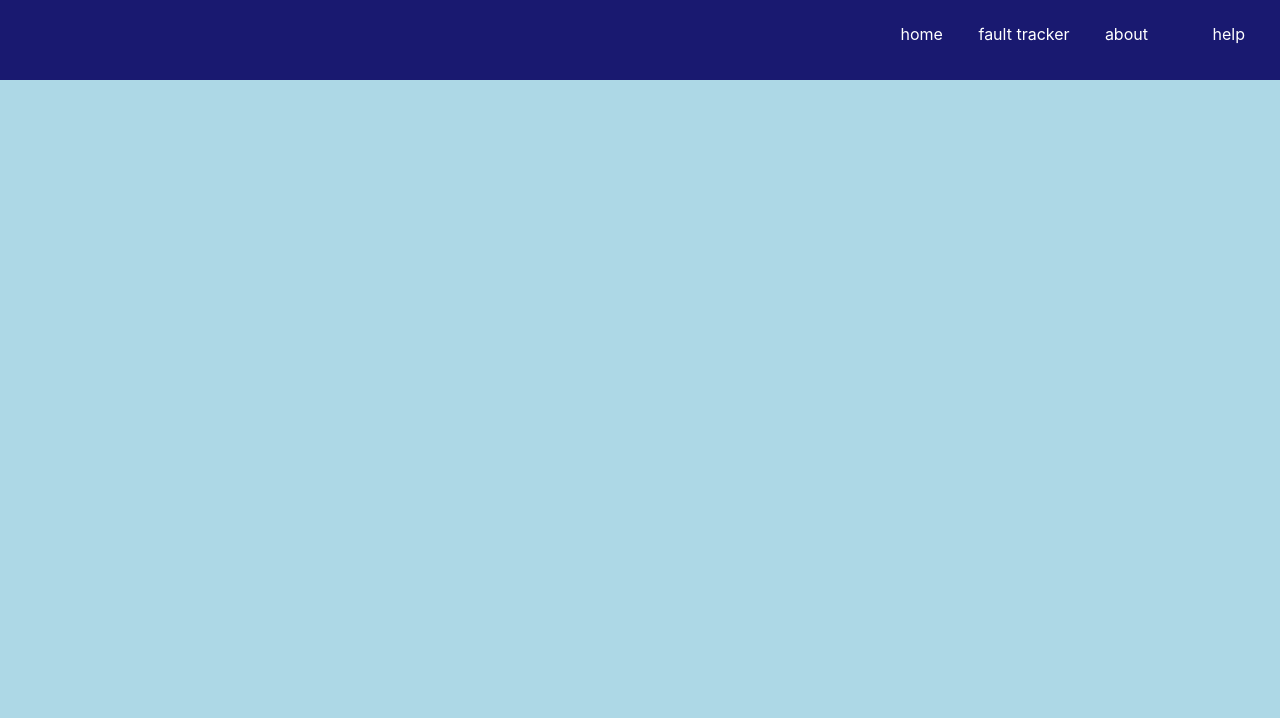
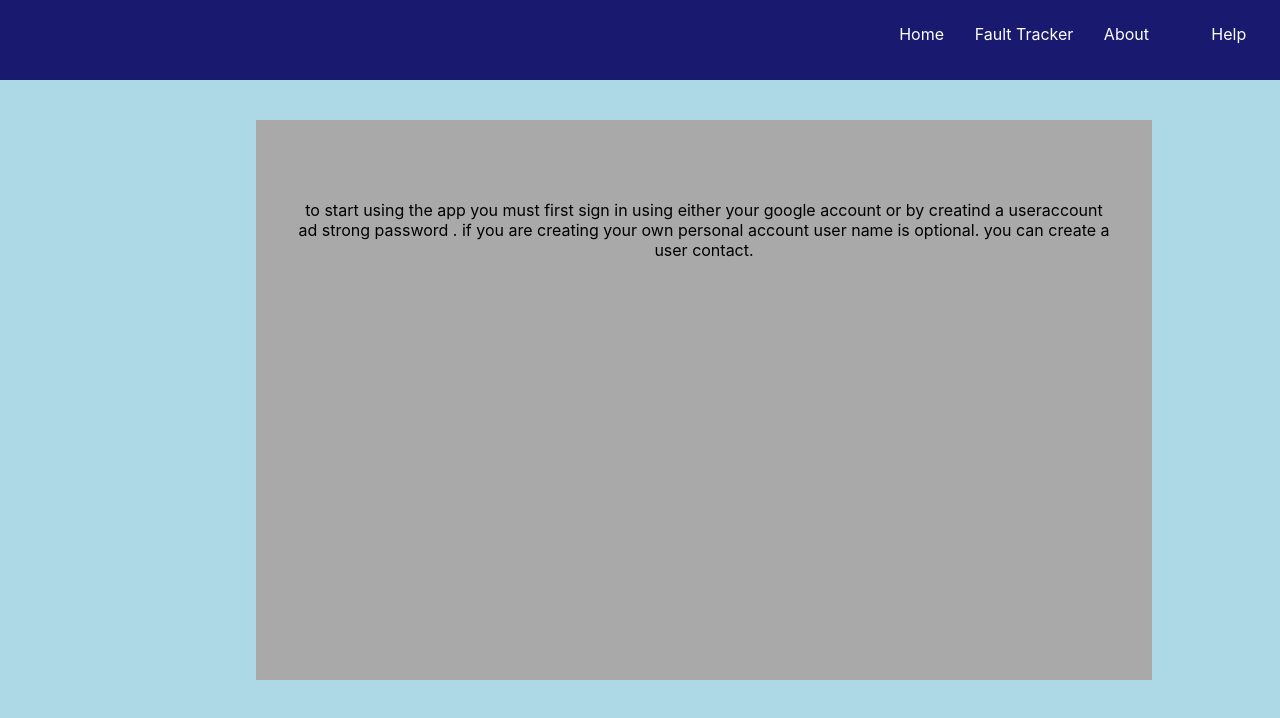
Before and after one commit to benn51/React-node-project, a React (Create React App) app: page /helpdetail/contact in a window 1280 px wide. Shown: the top 718 px of the page. Built offline with nearby package versions, Linux system fonts and the light colour scheme.

Commit message:
commit before starting pagination

```diff
--- a/src/App.css
+++ b/src/App.css
@@ -63,5 +63,45 @@
    align-items: center;
   border-radius:5px;
   height:4vh;
-  margin-right:0vw;
+
   }
+  .helpdropdown{
+    display:flex;
+    width:9vw;
+    position:absolute;
+    top:55px;
+    left:91vw;
+    height:40vh;
+    margin-right:10vw;
+    color: white;
+    font-size:small;
+    background-color:midnightblue;
+   flex-direction:column;
+   justify-content:space-evenly;
+   align-items: center;
+   border-radius:5px;
+  }
+  .noshowmenu{
+    display:none;
+  }
+  .uppermenu{
+    margin-top:-2px;
+    padding-top:1vh;
+  }
+  .uppermenu:hover {
+    background-color:blue;
+
+  }
+
+  .helpdropdown li{
+    padding-left:0.5vw;
+    padding-right:0.5vw;
+    background-color:midnightblue;
+    height:4vh;
+    width:6vw;
+    color: white;
+
+  }
+  .helpdropdown li:hover {
+ background-color:blue;
+  }
--- a/src/App.js
+++ b/src/App.js
@@ -1,4 +1,4 @@
-import React from 'react';
+import React,{useState} from 'react';
 import Default from './components/Default'
 import {Link} from 'react-router-dom';
 import './App.css';
@@ -9,6 +9,7 @@ import Signup from './components/Signup'
 import Home from './components/Home'
 import About from './components/About.js'
 import Help from './components/Help.js'
+import Helpdetail from './components/Helpdetail'
 import Registered from './components/Registered'
 import Test from './components/Test'
 import Front from './components/Front'
@@ -16,19 +17,35 @@ import SinglePlane from './components/SinglePlane';
 function App() {
   const userisAuthenticated= useSelector(state=>state.authentication.isauthenticated)
   const currentUser= useSelector(state=>state.authentication.username)
+  const[menu,setMenu] =useState(false)
+const showMenu=()=>{
+  setMenu(!menu)
+}
 
   return (
+
     <BrowserRouter>
 <div className="App" >
+
   <div className='navbarcontainer'>
   <div className={userisAuthenticated ?'showuser':'nologedinuser'}>  <Link style={{textDecoration:'none'}} to= {userisAuthenticated? '/signedin': '/home'}><p style={{color:'white'}}>  {currentUser} </p> </Link> </div>
-  <div className='item'> <Link style={{textDecoration:'none'}} to ='/'> <li  className='li'>home</li></Link> </div>
-   <div className='item'><Link style={{textDecoration:'none'}} to   =  {userisAuthenticated? '/signedin': '/home'}  > <li  className='li'>fault tracker</li></Link></div>
-   <div className='item'><Link style={{textDecoration:'none'}} to ='/about'> <li  className='li'>about</li></Link></div>
-   <div className='item'><Link style={{textDecoration:'none'}} to ='/help'> <li  className='li'>help</li></Link></div>
-   <div className='dropdown'> </div>
+  <div className='item'> <Link style={{textDecoration:'none'}} to ='/'> <li  className='li'>Home</li></Link> </div>
+   <div className='item'><Link style={{textDecoration:'none'}} to   =  {userisAuthenticated? '/signedin': '/home'}  > <li  className='li'>Fault Tracker</li></Link></div>
+   <div className='item'><Link style={{textDecoration:'none'}} to ='/about'> <li  className='li'>About</li></Link></div>
+   <div className='item'> <li  className='li' onClick={showMenu}>Help</li></div>
+   <div className={menu?'helpdropdown':'noshowmenu'} onMouseLeave={()=>{setMenu(false)}}>
+    <Link style={{textDecoration:'none'}} to={'/helpdetail/instruction'}><li className='uppermenu'> Instruction</li></Link>
+    <Link style={{textDecoration:'none'}} to ={'/helpdetail/enteredata'}> <li>Entering Data</li>  </Link>
+   <Link to={'helpdetail/getdata'}><li>Getting data</li>  </Link>
+   <Link style={{textDecoration:'none'}} to={'/helpdetail/signup'}><li> Signup</li> </Link>
+   <Link style={{textDecoration:'none'}} to={'/helpdetail/contact'}><li>Contact</li></Link>
+   <li>Information</li>
+   <li>Adress</li>
+   <li>Direct line</li>
+   <li>More info</li>
+   </div>
+  </div>
 
-  </div>
 <Routes>
   <Route exact path='/' element= {<Front/>}/>
   <Route exact path='/home' element= { <Home/> } />
@@ -36,6 +53,7 @@ function App() {
   <Route exact path='/signedin' element= { !userisAuthenticated? <Navigate to = '/home'/>: <Default/> }/>
   <Route exact path='/singleplane' element={<SinglePlane/>}/>
   <Route exact path='/help' element={<Help/>}/>
+  <Route exact path='/helpdetail/:type' element={<Helpdetail/>}/>
   <Route exact path='/about' element={<About/>}/>
 
 </Routes>
@@ -47,3 +65,12 @@ function App() {
 }
 
 export default App;
+/**
+ * <div className={menu?'helpdropdown':'noshowmenu'}>
+    <li className='uppermenu'> instruction</li>
+    <Link to ={'/helpdetail/enteredata'}>  <li>entering data</li>  </Link>
+    <li>getting data</li>
+   <li>getting data</li>
+   <li>getting data</li>
+   </div>
+ */
--- a/src/api/index.js
+++ b/src/api/index.js
@@ -7,17 +7,18 @@ const token= JSON.parse(localStorage.getItem('authToken')).token
 req.headers.authorization = `Bearer ${token}`
 return req;
 })
-
+//function to get all faults from the database
 export const getAllFaults= ()=>{
    //const url= "http://localhost:5000/home/in"
    //const url="https://bini-mata.herokuapp.com/home/new"
    //const url= "https://bini-ac-fault-recorder.herokuapp.com/home/in"
     return async (dispatch)=>{
-//const id= JSON.parse(localStorage.getItem('authToken')).token
-        const {data} = await API.get(`home/in`)
+       const {data} = await API.get(`home/in`)
         dispatch(action.getAll(data))
-        console.log(data)}
+
+      }
   }
+  //function to delete fault entries from the database
   export const delFunc= (id)=>{
    // const url= "https://bini-ac-fault-recorder.herokuapp.com/home"
     const url= "http://localhost:5000/home"
@@ -36,8 +37,27 @@ export const singleFault = async (obj)=>{
     const {data} = await API.post('home/one',obj)
   return data
 }
+//function tocreate new user
   export const createNewuser= async (user)=>{
     const url="http://localhost:5000/home/newuser"
     //const url= "https://bini-ac-fault-recorder.herokuapp.com/home/newuser"
    const {data} = await axios.post(url,user)
  }
+ export const previousPagefunc=()=>{
+  return async (dispatch)=>{
+    const {data} = await API.get(`home/in`)
+     dispatch(action.getAll(data))
+
+   }
+
+ }
+ export const nextPagefunc=()=>{
+  return async (dispatch)=>{
+    const {data} = await API.get(`home/in`)
+    let pagenumber=0
+    let startindex= pagenumber-
+     dispatch(action.getAll(data))
+
+   }
+
+ }
--- a/src/components/AllFaults.js
+++ b/src/components/AllFaults.js
@@ -3,6 +3,7 @@ import React from 'react'
 import SingleFault from './SingleFault'
 import {getAllFaults} from '../api/index.js'
 import {useDispatch} from 'react-redux'
+import { previousPagefunc,nextPagefunc } from '../api/index.js'
 const AllFaults = () => {
 const dispatch= useDispatch()
  const hFunc = ()=>{
@@ -10,7 +11,12 @@ dispatch(getAllFaults())
  }
 return (
      <div className='retal'>
-      <SingleFault/>
+             <div>
+          <button onClick={nextPagefunc}>Next Page</button>
+          <button onClick={previousPagefunc}>Previous Page</button>
+  </div>
+   <div> <SingleFault/>  </div>
+
      </div>
         )
 
--- a/src/components/Help.js
+++ b/src/components/Help.js
@@ -1,11 +1,45 @@
-import React from 'react'
+import React,{useState} from 'react'
 import './help.css'
+import { useParams,Link } from 'react-router-dom'
 const Help = () => {
+const {id}= useParams()
+const[menu,setMenu] =useState(false)
+const [showobject,setShowobject]= useState({first:false,second:false,third:false,forth:false})
+const showMenu=()=>{
+  setMenu(!menu)
+}
+
+ /* const helpArray=[
+    {id:1,about:`This app tracks all faults occuring on all planes belonging to the company and FMEs riding on
+    the companies planes will enter the faults they encounter and also enter the solutions for their maintenance issues `},
+    {id:2,instruction:`to use the app you must first login using your google account or you can signup and starting using the app`},
+    {},
+    {},
+    {}
+  ]*/
+  const showFunc=(e)=>{
+this.className='titson'
+  console.log(this.className)
+  }
   return (
-    <div>
+   <div className='help'>
 
-        <h1>THI IS THE HELP COMPONENT</h1>
-    </div>
+<div className='allhelp'>
+  <div>
+<li className='first' onClick={()=>{setShowobject({...showobject,first:!showobject.first})}}> first item from the help menu</li>
+<p className= {showobject.first?'showdetail':'noshow'}>this is th edetail description that is supposed to come and go from wahtklskld</p>
+</div>
+<div className='second' onClick={()=>{setShowobject({...showobject,second:!showobject.second})}}> first item from the help menu
+<p className= {showobject.second?'showdetail':'noshow'}>this is th edetail description that is supposed to come and go from wahtklskld</p>
+</div>
+<div className='third' onClick={()=>{setShowobject({...showobject,third:!showobject.third})}}> first item from the help menu
+<p className= {showobject.third?'showdetail':'noshow'}>this is th edetail description that is supposed to come and go from wahtklskld</p>
+</div>
+<div className='forth' onClick={()=>{setShowobject({...showobject,forth:!showobject.forth})}}> first item from the help menu
+<p className= {showobject.forth?'showdetail':'noshow'}>this is th edetail description that is supposed to come and go from wahtklskld</p>
+</div>
+</div>
+   </div>
   )
 }
 
--- /dev/null
+++ b/src/components/Helpdetail.js
@@ -0,0 +1,34 @@
+import React from 'react'
+import './helpdetail.css'
+import { useParams } from 'react-router'
+const Helpdetail = () => {
+    const {type} = useParams()
+const detailArray=[
+  {type:'instruction',detail:`to start using the app you must first sign in using either your google account or by creatind a useraccount ad strong password
+  . if you are creating your own personal account user name is optional. you can create a user name.`
+},
+
+  {type:'getdata',detail:`to start using the app you must first sign in using either your google account or by creatind a useraccount ad strong password
+  . if you are creating your own personal account user name is optional. you can create a user get data.`
+},
+  { type:'enteredata',detail:`to start using the app you must first sign in using either your google account or by creatind a useraccount ad strong password
+  . if you are creating your own personal account user name is optional. you can create a user enter data.`
+},
+
+ { type:'contact',detail:`to start using the app you must first sign in using either your google account or by creatind a useraccount ad strong password
+  . if you are creating your own personal account user name is optional. you can create a user contact.`},
+  { type:'signup',detail:`to start using the app you must first sign in using either your google account or by creatind a useraccount ad strong password
+  . if you are creating your own personal account user name is optional. you can create a signup.`}
+]
+
+let  newarr= detailArray.find((one)=>one.type === type)
+console.log(newarr)
+  return (
+   <div className='helpdetail'>
+   <p className='detailp'>{newarr.detail}</p>
+
+</div>
+  )
+}
+
+export default Helpdetail
--- a/src/components/help.css
+++ b/src/components/help.css
@@ -0,0 +1,16 @@
+.help{
+    width:70vw;
+
+    background-color:bisque;
+}
+.item{
+    margin:0;
+    padding:0;
+}
+.item.p {
+    margin:0;
+    padding:0;
+}
+.noshow{
+    display:none;
+}
--- /dev/null
+++ b/src/components/helpdetail.css
@@ -0,0 +1,12 @@
+.detailp{
+  padding-top:10vh;
+  padding-left:3vw;
+  padding-right:3vw ;
+}
+.helpdetail{
+    width:70vw;
+    background-color:darkgrey;
+    height:70vh;
+    margin-top:5vh;
+    margin-left:20vw;
+}
--- a/src/components/home.css
+++ b/src/components/home.css
@@ -3,7 +3,6 @@
   margin-left:30vw;
   margin-top:7vh;
   width:40vw;
-  height:60vh;
 
   }
   .username{
@@ -56,6 +55,7 @@
   .uperhome{
       background-color:beige;
       height:60vh;
+
   }
   .lowerhome{
       background-color:beige;
--- a/src/components/signup.css
+++ b/src/components/signup.css
@@ -90,6 +90,7 @@ height:4vh;
   margin-left:30vw;
   margin-top:7vh;
 
+
 }
 .allsignup{
     width:40vw;
```
Also changed, not shown: src/components/Default.js (line endings or trailing spaces).
